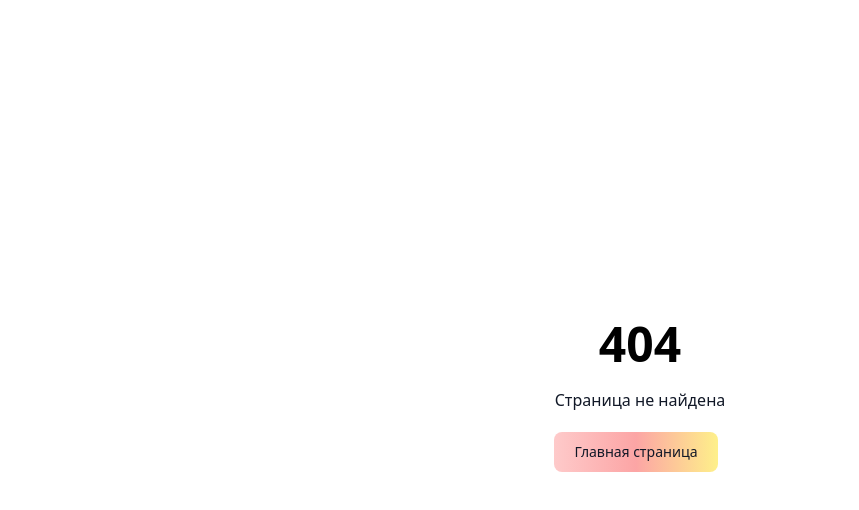
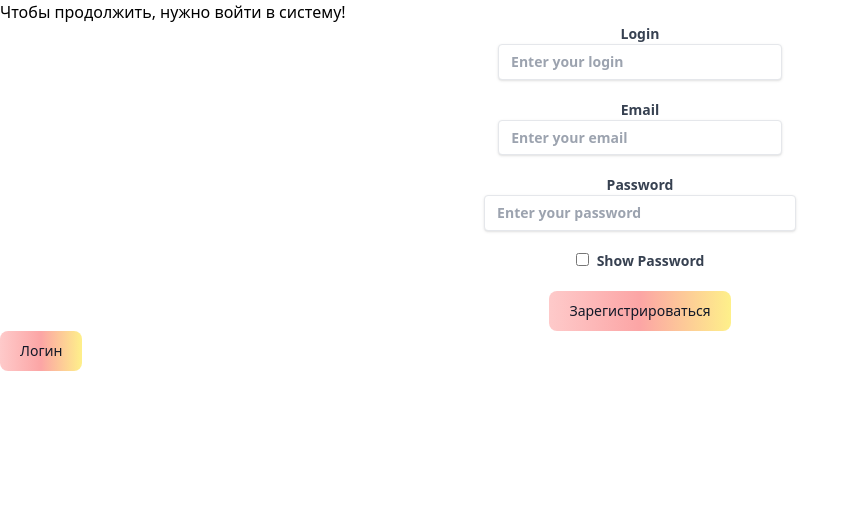
Before and after one commit to haaiger/incooognito, a React (Vite) app in the folder frontend/: page /registration in a window 1280 px wide. Before the commit this address had no page. Shown: the top 510 px of the page, without its empty margins (0-859 px from the left). Built offline with nearby package versions, Linux system fonts and the light colour scheme.

Commit message:
added login and registration pages in the system

```diff
--- a/frontend/src/pages/First.tsx
+++ b/frontend/src/pages/First.tsx
@@ -2,15 +2,15 @@ import { Link } from "react-router-dom";
 
 function First() {
   return (
-    <div className="flex-center flex-col h-screen">
+    <div className="flex-center flex-col h-screen gap-y-5">
       <h1>Первая страница</h1>
 
       <Link to="/">
         <button
           type="button"
-          className="text-gray-900 bg-gradient-to-r from-red-200 via-red-300 to-yellow-200 hover:bg-gradient-to-bl focus:ring-4 focus:outline-none focus:ring-red-100 dark:focus:ring-red-400 font-medium rounded-lg text-sm px-5 py-2.5 text-center me-2 mb-2"
+          className="text-gray-900 bg-gradient-to-r from-red-200 via-red-300 to-yellow-200 hover:bg-gradient-to-bl focus:ring-4 focus:outline-none focus:ring-red-100 dark:focus:ring-red-400 font-medium rounded-lg text-sm px-5 py-2.5 text-center"
         >
-          Назад
+          Главная страница
         </button>
       </Link>
     </div>
--- /dev/null
+++ b/frontend/src/pages/Login.tsx
@@ -0,0 +1,83 @@
+import { useState } from "react";
+import { Link } from "react-router-dom";
+
+/** Страница для входа в систему. */
+function Login() {
+  const [login, setLogin] = useState("");
+  const [password, setPassword] = useState("");
+  const [showPassword, setShowPassword] = useState(false);
+
+  const handleSubmit = (e: React.FormEvent<HTMLFormElement>) => {
+    e.preventDefault();
+    console.log("Login Data:", { login, password });
+  };
+
+  return (
+    <>
+      <h1>Чтобы продолжить, нужно войти в систему!</h1>
+
+      <form
+        onSubmit={handleSubmit}
+        className="items-center flex flex-col gap-y-5"
+      >
+        <label
+          className="text-gray-700 text-sm font-bold text-center"
+          htmlFor="login"
+        >
+          Login
+          <input
+            className="shadow appearance-none border rounded w-full py-2 px-3 text-gray-700 leading-tight focus:outline-none focus:shadow-outline"
+            id="login"
+            type="text"
+            placeholder="Enter your login"
+            onChange={(e) => setLogin(e.target.value)}
+          />
+        </label>
+
+        <label
+          className="text-gray-700 text-sm font-bold text-center"
+          htmlFor="password"
+        >
+          Password
+          <input
+            className="shadow appearance-none border rounded w-full py-2 px-3 text-gray-700 leading-tight focus:outline-none focus:shadow-outline"
+            id="password"
+            type={showPassword ? "text" : "password"}
+            placeholder="Enter your password"
+            onChange={(e) => setPassword(e.target.value)}
+          />
+        </label>
+
+        <label className="text-gray-700 text-sm font-bold text-center">
+          <input
+            type="checkbox"
+            checked={showPassword}
+            onChange={() => setShowPassword(!showPassword)}
+            className="mr-2"
+          />
+          Show Password
+        </label>
+
+        <div className="flex items-center justify-between">
+          <button
+            type="submit"
+            className="text-gray-900 bg-gradient-to-r from-red-200 via-red-300 to-yellow-200 hover:bg-gradient-to-bl focus:ring-4 focus:outline-none focus:ring-red-100 dark:focus:ring-red-400 font-medium rounded-lg text-sm px-5 py-2.5 text-center"
+          >
+            Войти
+          </button>
+        </div>
+      </form>
+
+      <Link to="/registration">
+        <button
+          type="button"
+          className="text-gray-900 bg-gradient-to-r from-red-200 via-red-300 to-yellow-200 hover:bg-gradient-to-bl focus:ring-4 focus:outline-none focus:ring-red-100 dark:focus:ring-red-400 font-medium rounded-lg text-sm px-5 py-2.5 text-center"
+        >
+          Регистрация
+        </button>
+      </Link>
+    </>
+  );
+}
+
+export default Login;
--- a/frontend/src/pages/Main.tsx
+++ b/frontend/src/pages/Main.tsx
@@ -2,37 +2,49 @@ import { Link } from "react-router-dom";
 
 function Main() {
   return (
-    <div className="flex-center h-screen flex-col gap-y-5">
+    <ul className="flex-center flex-col gap-y-5">
+      <li className="flex-center">
+        <Link to="/login">
           <button
             type="button"
-        className="text-gray-900 bg-gradient-to-r from-red-200 via-red-300 to-yellow-200 hover:bg-gradient-to-bl focus:ring-4 focus:outline-none focus:ring-red-100 dark:focus:ring-red-400 font-medium rounded-lg text-sm px-5 py-2.5 text-center me-2 mb-2"
+            className="text-gray-900 bg-gradient-to-r from-red-200 via-red-300 to-yellow-200 hover:bg-gradient-to-bl focus:ring-4 focus:outline-none focus:ring-red-100 dark:focus:ring-red-400 font-medium rounded-lg text-sm px-5 py-2.5 text-center"
           >
             Авторизация
           </button>
+        </Link>
+      </li>
 
+      <li className="flex-center">
+        <Link to="/registration">
           <button
             type="button"
-        className="text-gray-900 bg-gradient-to-r from-red-200 via-red-300 to-yellow-200 hover:bg-gradient-to-bl focus:ring-4 focus:outline-none focus:ring-red-100 dark:focus:ring-red-400 font-medium rounded-lg text-sm px-5 py-2.5 text-center me-2 mb-2"
+            className="text-gray-900 bg-gradient-to-r from-red-200 via-red-300 to-yellow-200 hover:bg-gradient-to-bl focus:ring-4 focus:outline-none focus:ring-red-100 dark:focus:ring-red-400 font-medium rounded-lg text-sm px-5 py-2.5 text-center"
           >
             Регистрация
           </button>
+        </Link>
+      </li>
 
+      <li className="flex-center">
         <button
           type="button"
-        className="text-gray-900 bg-gradient-to-r from-red-200 via-red-300 to-yellow-200 hover:bg-gradient-to-bl focus:ring-4 focus:outline-none focus:ring-red-100 dark:focus:ring-red-400 font-medium rounded-lg text-sm px-5 py-2.5 text-center me-2 mb-2"
+          className="text-gray-900 bg-gradient-to-r from-red-200 via-red-300 to-yellow-200 hover:bg-gradient-to-bl focus:ring-4 focus:outline-none focus:ring-red-100 dark:focus:ring-red-400 font-medium rounded-lg text-sm px-5 py-2.5 text-center"
         >
           Обновление
         </button>
+      </li>
 
+      <li className="flex-center">
         <Link to="/first">
           <button
             type="button"
-          className="text-gray-900 bg-gradient-to-r from-red-200 via-red-300 to-yellow-200 hover:bg-gradient-to-bl focus:ring-4 focus:outline-none focus:ring-red-100 dark:focus:ring-red-400 font-medium rounded-lg text-sm px-5 py-2.5 text-center me-2 mb-2"
+            className="text-gray-900 bg-gradient-to-r from-red-200 via-red-300 to-yellow-200 hover:bg-gradient-to-bl focus:ring-4 focus:outline-none focus:ring-red-100 dark:focus:ring-red-400 font-medium rounded-lg text-sm px-5 py-2.5 text-center"
           >
             Страница 1
           </button>
         </Link>
-    </div>
+      </li>
+    </ul>
   );
 }
 
--- a/frontend/src/pages/NotFound.tsx
+++ b/frontend/src/pages/NotFound.tsx
@@ -10,7 +10,7 @@ function NotFound() {
       <Link to="/">
         <button
           type="button"
-          className="text-gray-900 bg-gradient-to-r from-red-200 via-red-300 to-yellow-200 hover:bg-gradient-to-bl focus:ring-4 focus:outline-none focus:ring-red-100 dark:focus:ring-red-400 font-medium rounded-lg text-sm px-5 py-2.5 text-center me-2 mb-2"
+          className="text-gray-900 bg-gradient-to-r from-red-200 via-red-300 to-yellow-200 hover:bg-gradient-to-bl focus:ring-4 focus:outline-none focus:ring-red-100 dark:focus:ring-red-400 font-medium rounded-lg text-sm px-5 py-2.5 text-center"
         >
           Главная страница
         </button>
--- /dev/null
+++ b/frontend/src/pages/Registration.tsx
@@ -0,0 +1,98 @@
+import { useState } from "react";
+import { Link } from "react-router-dom";
+
+/** Страница регистрации в системе. */
+function Registration() {
+  const [login, setLogin] = useState("");
+  const [password, setPassword] = useState("");
+  const [email, setEmail] = useState("");
+  const [showPassword, setShowPassword] = useState(false);
+
+  const handleSubmit = (e: React.FormEvent<HTMLFormElement>) => {
+    e.preventDefault();
+    console.log("Login Data:", { login, password, email });
+  };
+
+  return (
+    <>
+      <h1>Чтобы продолжить, нужно войти в систему!</h1>
+
+      <form
+        onSubmit={handleSubmit}
+        className="items-center flex flex-col gap-y-5"
+      >
+        <label
+          className="text-gray-700 text-sm font-bold text-center"
+          htmlFor="login"
+        >
+          Login
+          <input
+            className="shadow appearance-none border rounded w-full py-2 px-3 text-gray-700 leading-tight focus:outline-none focus:shadow-outline"
+            id="login"
+            type="text"
+            placeholder="Enter your login"
+            onChange={(e) => setLogin(e.target.value)}
+          />
+        </label>
+
+        <label
+          className="text-gray-700 text-sm font-bold text-center"
+          htmlFor="email"
+        >
+          Email
+          <input
+            className="shadow appearance-none border rounded w-full py-2 px-3 text-gray-700 leading-tight focus:outline-none focus:shadow-outline"
+            id="email"
+            type="text"
+            placeholder="Enter your email"
+            onChange={(e) => setEmail(e.target.value)}
+          />
+        </label>
+
+        <label
+          className="text-gray-700 text-sm font-bold text-center"
+          htmlFor="password"
+        >
+          Password
+          <input
+            className="shadow appearance-none border rounded w-full py-2 px-3 text-gray-700 leading-tight focus:outline-none focus:shadow-outline"
+            id="password"
+            type={showPassword ? "text" : "password"}
+            placeholder="Enter your password"
+            onChange={(e) => setPassword(e.target.value)}
+          />
+        </label>
+
+        <label className="text-gray-700 text-sm font-bold text-center">
+          <input
+            type="checkbox"
+            checked={showPassword}
+            onChange={() => setShowPassword(!showPassword)}
+            className="mr-2"
+          />
+          Show Password
+        </label>
+
+        <div className="flex items-center justify-between">
+          <button
+            type="submit"
+            className="text-gray-900 bg-gradient-to-r from-red-200 via-red-300 to-yellow-200 hover:bg-gradient-to-bl focus:ring-4 focus:outline-none focus:ring-red-100 dark:focus:ring-red-400 font-medium rounded-lg text-sm px-5 py-2.5 text-center"
+          >
+            Зарегистрироваться
+          </button>
+        </div>
+      </form>
+
+      <Link to="/login">
+        <button
+          type="button"
+          className="text-gray-900 bg-gradient-to-r from-red-200 via-red-300 to-yellow-200 hover:bg-gradient-to-bl focus:ring-4 focus:outline-none focus:ring-red-100 dark:focus:ring-red-400 font-medium rounded-lg text-sm px-5 py-2.5 text-center"
+        >
+          Логин
+        </button>
+      </Link>
+    </>
+  );
+}
+
+export default Registration;
--- a/frontend/src/pages/index.tsx
+++ b/frontend/src/pages/index.tsx
@@ -2,17 +2,26 @@ import { RouterProvider, createBrowserRouter } from "react-router-dom";
 import Main from "./Main";
 import First from "./First";
 import NotFound from "./NotFound";
+import Login from "./Login";
+import Registration from "./Registration";
 
 function MainRouter() {
   const router = createBrowserRouter([
     {
       path: "/",
       element: <Main />,
-      ErrorBoundary: () => <div>Error</div>,
     },
     {
       path: "/first",
       element: <First />,
+    },
+    {
+      path: "/login",
+      element: <Login />,
+    },
+    {
+      path: "/registration",
+      element: <Registration />,
     },
     {
       path: "*",
```
Lines whose indentation alone changed are shown as unchanged.
